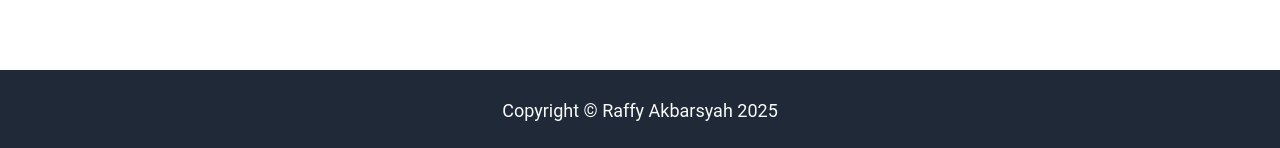
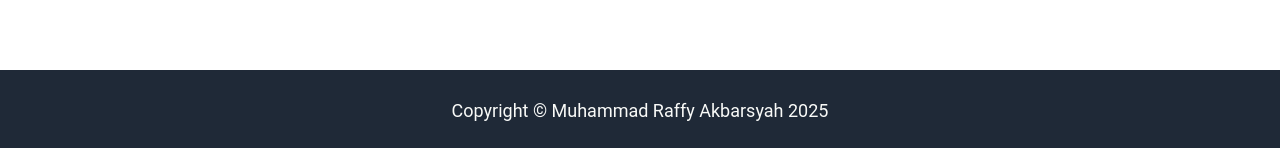
Before and after one commit to raffyakbarsyah/project-flexbox, a plain HTML site: page index.html in a window 1280 px wide. Shown: the part 1437-1585 px from the top of the page. Drawn offline with Linux system fonts and the light colour scheme.

Commit message:
Revision. Footer Text Changed

```diff
--- a/index.html
+++ b/index.html
@@ -63,6 +63,6 @@
     <button class="call-to-action-button">Sign Up</button>
   </div>
 
-  <div class="footer">Copyright © Raffy Akbarsyah 2025</div>
+  <div class="footer">Copyright © Muhammad Raffy Akbarsyah 2025</div>
 </body>
 </html>
```
